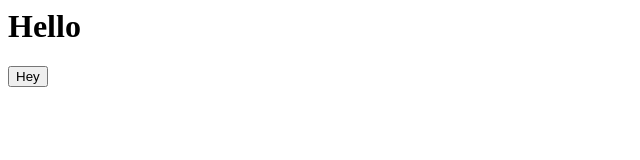
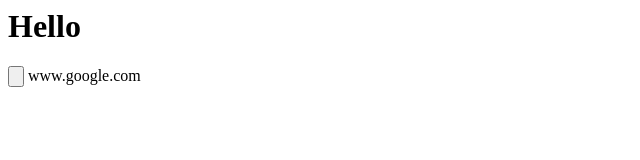
Before and after one commit to nitesh30129/nitesh30129.github.io, a plain HTML site: page index.html in a window 1280 px wide. Shown: the whole page, without its empty margins (0-640 px from the left). Drawn offline with Linux system fonts and the light colour scheme.

Commit message:
Update index.html

```diff
--- a/index.html
+++ b/index.html
@@ -1,2 +1,3 @@
 <h1> Hello </h1>
-<button> Hey </button>
+<input type="button"/>
+<a> www.google.com </a>
```
